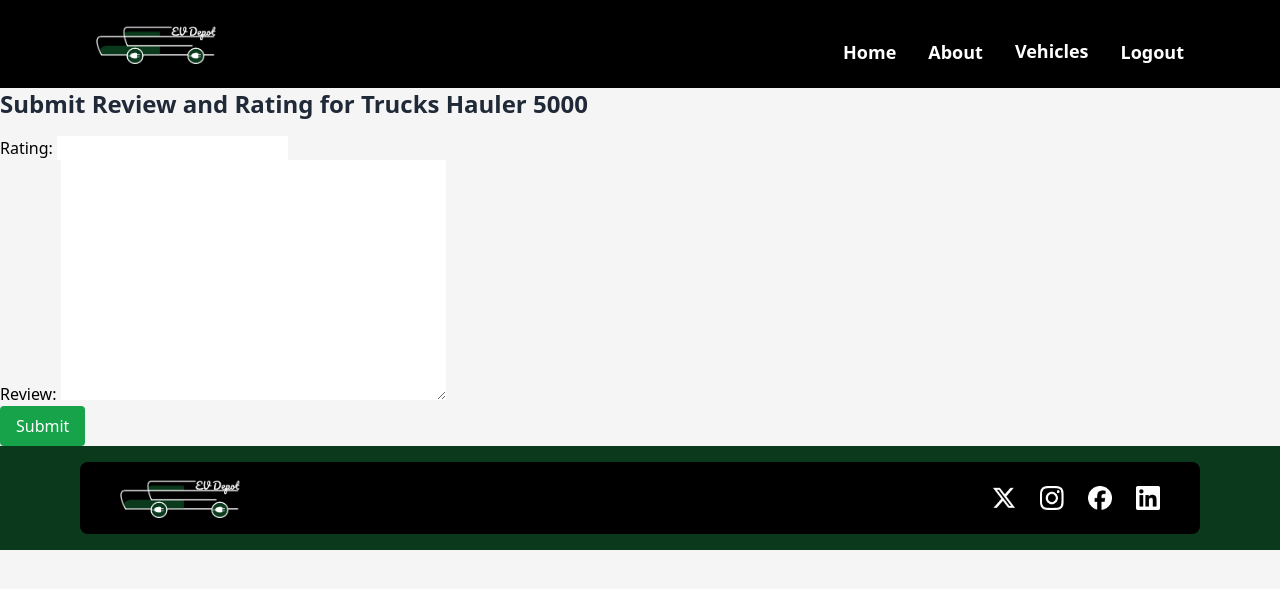
After one commit to Rudra1402/EV-Depot, a Django app: page /orders/trucks/2/submit_review_rating/ in a window 1280 px wide. The commit adds this page. Shown: the top 589 px of the page. Run offline with Django 5.2, Linux system fonts and the light colour scheme; a user stored in the database is signed in; data comes from the database, SQL or seed files in the repository; both versions use the stored data as it was after the commit; some libraries are stand-ins or nearby versions.

Commit message:
submit review functionality for valid orders

```diff
--- a/cars/models.py
+++ b/cars/models.py
@@ -32,3 +32,7 @@ class Cars(models.Model):
 
     def __str__(self):
         return self.name
+
+
+class Car:
+    pass
--- /dev/null
+++ b/orders/forms.py
@@ -0,0 +1,7 @@
+from django import forms
+from .models import ReviewRating
+
+class ReviewRatingForm(forms.ModelForm):
+    class Meta:
+        model = ReviewRating
+        fields = ['rating', 'review']
--- a/orders/models.py
+++ b/orders/models.py
@@ -1,5 +1,8 @@
 from django.db import models
 from django.contrib.auth.models import User
+from cars.models import Cars
+from bikes.models import Bikes
+from trucks.models import Trucks
 
 class Order(models.Model):
     user = models.ForeignKey(User, on_delete=models.CASCADE)
@@ -16,3 +19,15 @@ class BikeOrder(Order):
 
 class CarOrder(Order):
     car = models.ForeignKey('cars.Cars', on_delete=models.CASCADE)
+
+class ReviewRating(models.Model):
+    user = models.ForeignKey(User, on_delete=models.CASCADE)
+    car = models.ForeignKey(Cars, on_delete=models.CASCADE, null=True, blank=True, related_name='review_ratings')
+    bike = models.ForeignKey(Bikes, on_delete=models.CASCADE, null=True, blank=True, related_name='review_ratings')
+    truck = models.ForeignKey(Trucks, on_delete=models.CASCADE, null=True, blank=True, related_name='review_ratings')
+    rating = models.PositiveIntegerField()  # 1 to 5 stars
+    review = models.TextField()
+    created_at = models.DateTimeField(auto_now_add=True)
+
+    def __str__(self):
+        return f"{self.user.username}'s review on {self.car or self.bike or self.truck}"
--- a/orders/templates/orders/order_list.html
+++ b/orders/templates/orders/order_list.html
@@ -78,9 +78,13 @@
                 <a href="{% url "trucks:truckbyid" id=order.truck.id %}" class="text-gray-800">
                     <h2 class="text-2xl font-semibold text-gray-800">{{ order.truck.name }}</h2>
                 </a>
-                <form method="post" action="{% url 'orders:delete_truck_order' order.id %}" onsubmit="return confirm('Are you sure you want to delete this order?');">
+                <form method="post" action="{% url 'orders:delete_truck_order' order.id %}" onsubmit="return confirm('Are you sure you want to cancel this order?');">
                     {% csrf_token %}
                     <button type="submit" class="bg-red-600 hover:bg-red-800 transition text-white py-2 px-4 rounded">Cancel Order</button>
+                </form>
+                <form method="post" action="{% url 'orders:submit_review_rating' 'trucks' 2%}" onsubmit="return confirm('Are you sure you want to review this order?');">
+                    {% csrf_token %}
+                    <button type="submit" class="bg-red-600 hover:bg-red-800 transition text-white py-2 px-4 rounded">Review</button>
                 </form>
             </div>
             <div class="grid grid-cols-2 gap-4">
--- /dev/null
+++ b/orders/templates/orders/submit_review_rating.html
@@ -0,0 +1,10 @@
+<!-- orders/templates/orders/submit_review_rating.html -->
+{% extends "base.html" %}
+{% block body_block %}
+<h1 class="text-2xl font-semibold text-gray-800 mb-4">Submit Review and Rating for {{ vehicle_type|title }} {{ vehicle.name }}</h1>
+<form method="post">
+    {% csrf_token %}
+    {{ form.as_p }}
+    <button type="submit" class="bg-green-600 hover:bg-green-800 transition text-white py-2 px-4 rounded">Submit</button>
+</form>
+{% endblock %}
--- a/orders/urls.py
+++ b/orders/urls.py
@@ -1,6 +1,6 @@
 # orders/urls.py
 from django.urls import path
-from .views import order_list, create_truck_order, delete_truck_order
+from .views import order_list, create_truck_order, delete_truck_order, submit_review_rating, order_details
 
 app_name = 'orders'
 
@@ -8,4 +8,7 @@ urlpatterns = [
     path('', order_list, name='order_list'),
     path('create-truck-order/<int:truck_id>/', create_truck_order, name='create_truck_order'),
     path('delete_truck_order/<int:order_id>/', delete_truck_order, name='delete_truck_order'),
+    path('<str:vehicle_type>/<int:vehicle_id>/', order_details, name='order_details'),
+    path('<str:vehicle_type>/<int:vehicle_id>/submit_review_rating/', submit_review_rating, name='submit_review_rating'),
+
 ]
--- a/orders/views.py
+++ b/orders/views.py
@@ -1,8 +1,12 @@
 from django.shortcuts import render, get_object_or_404, redirect
 from django.contrib.auth.decorators import login_required
 
+from cars.models import Cars
 from trucks.models import Trucks
+from bikes.models import Bikes
+from .forms import ReviewRatingForm
 from .models import CarOrder, BikeOrder, TruckOrder
+
 
 @login_required
 def order_list(request):
@@ -15,11 +19,13 @@ def order_list(request):
         'truck_orders': truck_orders,
     })
 
+
 @login_required
 def create_truck_order(request, truck_id):
     truck = get_object_or_404(Trucks, id=truck_id)
     TruckOrder.objects.create(truck=truck, user=request.user)
     return redirect('orders:order_list')
+
 
 def delete_truck_order(request, order_id):
     order = get_object_or_404(TruckOrder, id=order_id, user=request.user)
@@ -27,3 +33,32 @@ def delete_truck_order(request, order_id):
         order.delete()
         return redirect('orders:order_list')
     return render(request, 'orders/confirm_delete.html', {'order': order})
+
+
+@login_required
+def submit_review_rating(request, vehicle_type, vehicle_id):
+    vehicle_model = {'cars': Cars, 'bikes': Bikes, 'trucks': Trucks}.get(vehicle_type)
+    vehicle = get_object_or_404(vehicle_model, id=vehicle_id)
+    if request.method == 'POST':
+        form = ReviewRatingForm(request.POST)
+        if form.is_valid():
+            review_rating = form.save(commit=False)
+            review_rating.user = request.user
+            setattr(review_rating, vehicle_type, vehicle)
+            review_rating.save()
+            return redirect('orders:order_details', vehicle_type, vehicle_id)
+    else:
+        form = ReviewRatingForm()
+    return render(request, 'orders/submit_review_rating.html',
+                  {'form': form, 'vehicle_type': vehicle_type, 'vehicle': vehicle})
+
+
+def order_details(request, vehicle_type, vehicle_id):
+    vehicle_model = {'cars': Cars, 'bikes': Bikes, 'trucks': Trucks}.get(vehicle_type)
+    vehicle = get_object_or_404(vehicle_model, id=vehicle_id)
+    review_ratings = vehicle.review_ratings.all()
+    return render(request, 'orders/order_details.html', {
+        'vehicle': vehicle,
+        'vehicle_type': vehicle_type,
+        'review_ratings': review_ratings,
+    })
```
Also changed, not shown: base/templates/rate_item.html (added, +30 -0 lines), orders/admin.py (+6 -1 lines), orders/templates/orders/order_details.html (added, +22 -0 lines), db.sqlite3, orders/migrations/0002_reviewrating.py (added).
